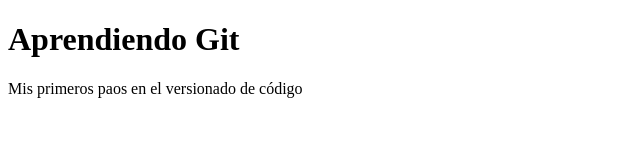
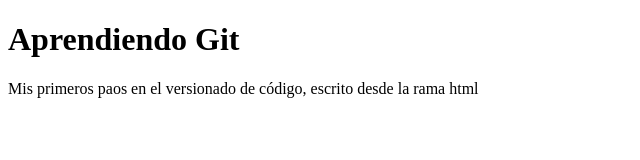
Before and after one commit to just-try-dev/youtube-git, a plain HTML site: page index.html in a window 1280 px wide. Shown: the whole page, without its empty margins (0-640 px from the left). Drawn offline with Linux system fonts and the light colour scheme.

Commit message:
Agregando index.html al index.html

```diff
--- a/index.html
+++ b/index.html
@@ -8,7 +8,8 @@
 <body>
     <h1>Aprendiendo Git</h1>
     <p>
-        Mis primeros paos en el versionado de código
+        Mis primeros paos en el versionado de código, escrito desde la rama html
     </p>
+    <script src="index.js"></script>
 </body>
 </html>
```
